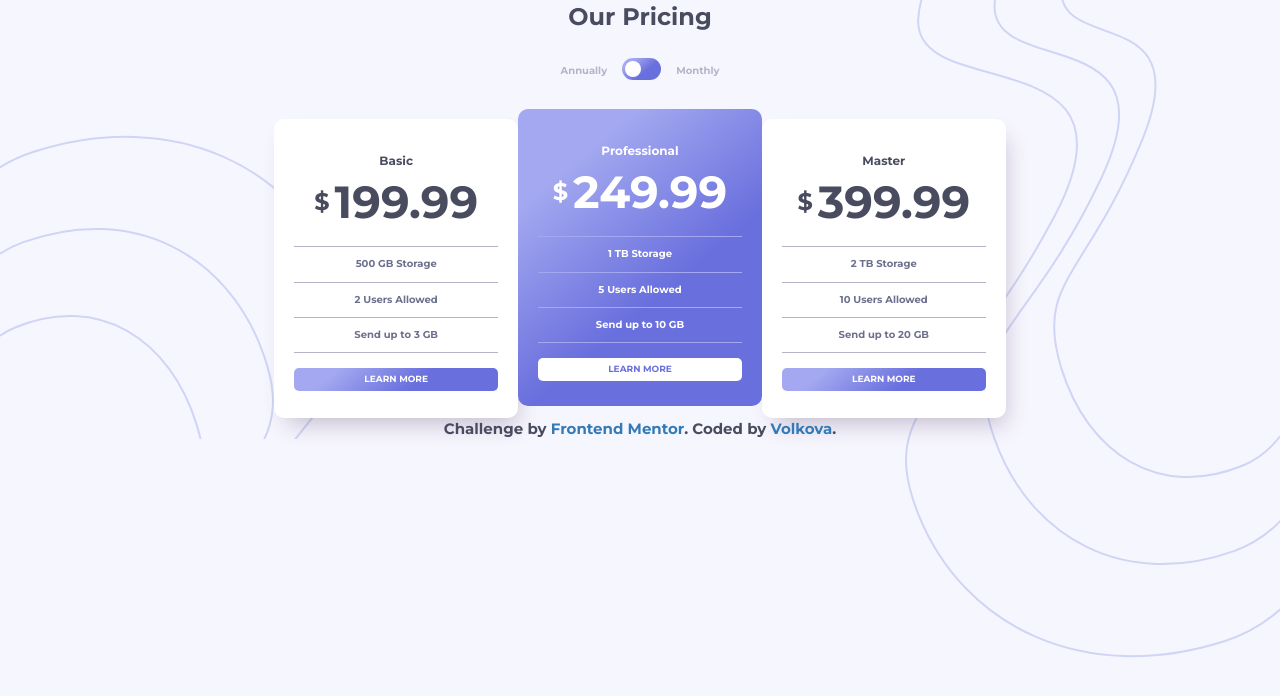
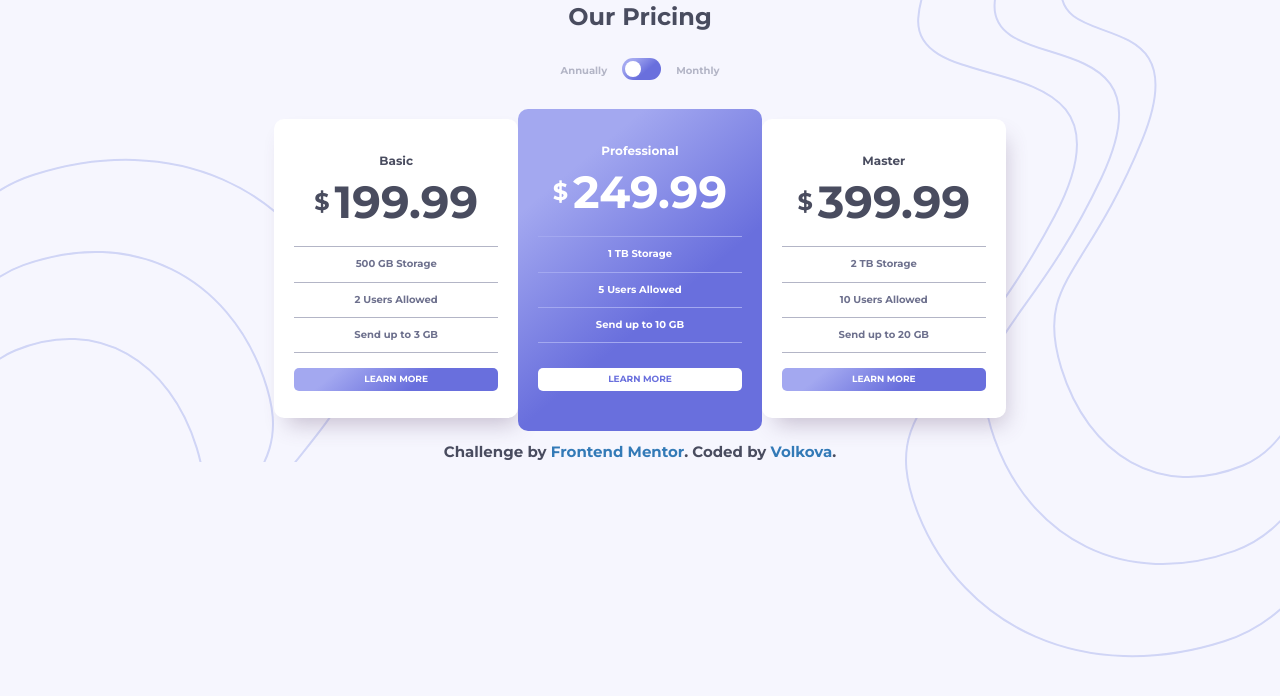
Before and after one commit to AnVolkova10/Pricing-Component---FrontendMentor, a plain HTML site: page index.html in a window 1280 px wide. Drawn offline with nearby package versions, Linux system fonts and the light colour scheme.

Commit message:
error fix

```diff
--- a/css/style.scss
+++ b/css/style.scss
@@ -120,7 +120,7 @@ h1::before {
     background: rgb(163,168,240);
     background: linear-gradient(500deg, rgba(163,168,240,1) 20%, rgba(105,111,221,1) 61%);
     width: auto;
-    height: 100%;
+    height: 322.375px;
     position: relative;
     bottom:10px;
     box-shadow: none;
@@ -133,6 +133,8 @@ h1::before {
     button {
       color: $primary_color;
       background: linear-gradient(500deg, white 20%, white 61%);
+      position: relative;
+      top: 10px;
     }
 
     button:hover {
--- a/index.html
+++ b/index.html
@@ -22,7 +22,7 @@
     <section>
       <div>Annually</div>
       <label class="switch">
-        <input id="checkbox" type="checkbox" ">
+        <input id="checkbox" type="checkbox">
         <span class="slider round"></span>
       </label>
       <div>Monthly</div>
```
Also changed, not shown: css/style.css, 1 other file.
